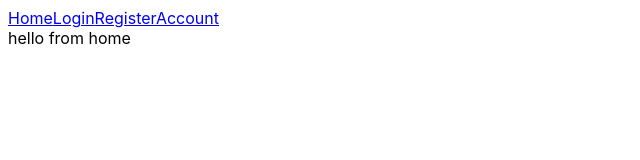
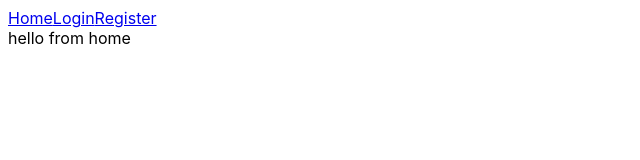
Before and after one commit to TrioGrenobleImt/MERN-BoilerPlate, a React (Vite) app in the folder client/: page / in a window 1280 px wide. Shown: the top 160 px of the page, without its empty margins (0-640 px from the left). Built offline with nearby package versions, Linux system fonts and the light colour scheme; no server answers.

Commit message:
Only show login & register page if connected, else show account

```diff
--- a/client/src/components/NavBar.jsx
+++ b/client/src/components/NavBar.jsx
@@ -1,13 +1,21 @@
 import { Link } from 'react-router-dom'
+import { useAuthContext } from '../contexts/authContext'
 
 const NavBar = () => {
+  const { authUser } = useAuthContext()
   return (
     <>
       <div>
         <Link to='/'>Home</Link>
-        <Link to='/login'>Login</Link>
-        <Link to='/register'>Register</Link>
-        <Link to='/account'>Account</Link>
+
+        {authUser ? (
+          <Link to='/account'>Account</Link>
+        ) : (
+          <>
+            <Link to='/login'>Login</Link>
+            <Link to='/register'>Register</Link>
+          </>
+        )}
       </div>
     </>
   )
```
